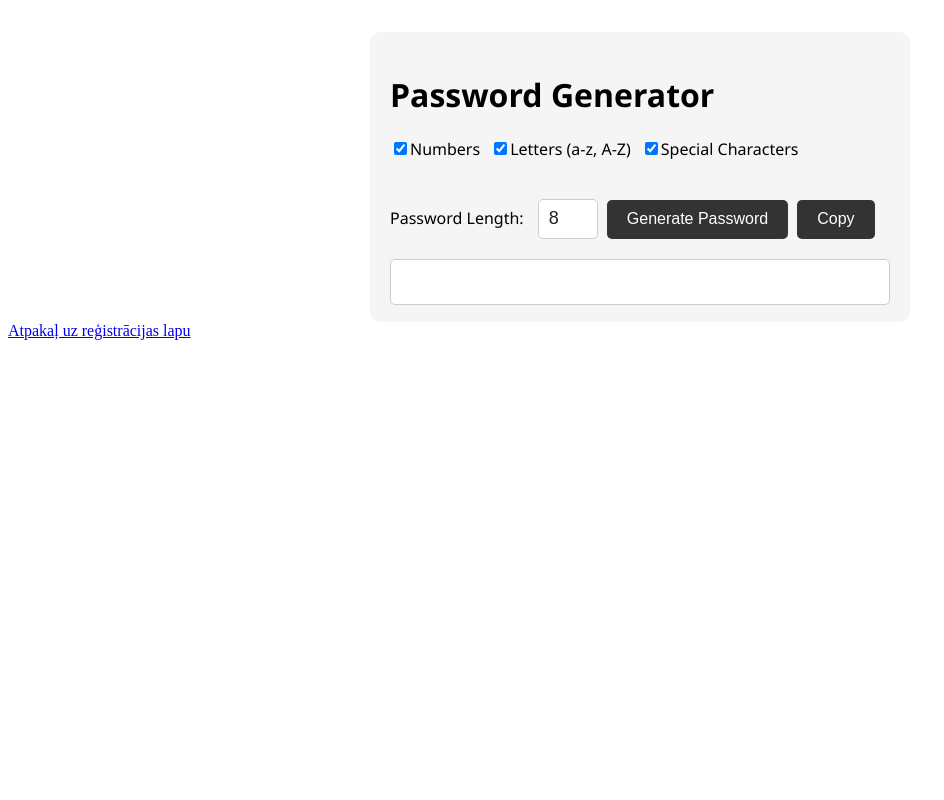
After one commit to AleksandrZelukin/DB-Login-un-Password, a Flask app: page /pass_generator in a window 1280 px wide. The commit adds this page. Shown: the whole page, without its empty margins (0-944 px from the left). Run offline with Flask 2, Linux system fonts and the light colour scheme.

Commit message:
Update apps

```diff
--- a/main.py
+++ b/main.py
@@ -70,6 +70,10 @@ def form_registration():
        return render_template('successfulregis.html')
    return render_template('registration.html')
 
+@app.route('/pass_generator')
+def pass_generator():
+    return render_template("pass_generator.html")
+
 
 if __name__ == "__main__":
     app.run(host='127.0.0.1',debug=True)
--- /dev/null
+++ b/templates/pass_generator.html
@@ -0,0 +1,150 @@
+<html>
+<head>
+    <title>Password Generator</title>
+    <style>
+        #container {
+            width: 500px;
+            height: 250px;
+            margin: 0 auto;
+            padding: 20px;
+            margin-top: 2em;
+            border-radius: 10px;
+            background-color: #f5f5f5;        }
+
+        #password {
+            width: 100%;
+            padding: 10px;
+            border: 1px solid #ccc;
+            border-radius: 5px;
+            font-size: 18px;
+            margin-top: 20px;
+            background-color: #fff;
+            color: #333;
+            text-align: center;
+            font-family: 'Segoe UI', Tahoma, Geneva, Verdana, sans-serif;
+        }
+
+        #symbols {
+            display: flex;
+            margin-bottom: 20px;
+        }
+
+        label {
+            font-family: 'Segoe UI', Tahoma, Geneva, Verdana, sans-serif;
+            margin-right: 10px;
+            font-size: 16px;
+        }
+        input[type="button"] {
+            margin-left: 5px;
+            height: 39px;
+            padding: 10px 20px;
+            background-color: #333;
+            color: #fff;
+            border: none;
+            border-radius: 5px;
+            font-size: 16px;
+            cursor: pointer;
+            margin-top: 20px;
+        }
+        input[type="button"]:hover {
+            background-color: #1f1f1f;
+            color: #fff;
+        }
+        input[type="number"] {
+            height: 40px;
+            width: 60px;
+            padding: 10px;
+            border-radius: 5px;
+            border: 1px solid #ccc;
+            font-size: 18px;
+            text-allign: center;
+            color: #1f1f1f
+        }
+        h1 {
+          font-family: 'Segoe UI', Tahoma, Geneva, Verdana, sans-serif
+        }
+    </style>
+</head>
+<body>
+    <div id="container">
+        <h1>Password Generator</h1>
+        <div id="symbols">
+            <label><input type="checkbox" value="1" checked>Numbers</label>
+            <label><input type="checkbox" value="2" checked>Letters (a-z, A-Z)</label>
+            <label><input type="checkbox" value="3" checked>Special Characters</label>
+        </div>
+        <label>Password Length: </label>
+        <input type="number" id="length" value="8" min="1" max="20">
+        <input type="button" value="Generate Password" onclick="generatePassword()">
+        <input type="button" value="Copy" id="copy-password" onclick="copypass()">
+        <input type="text" id="password" value="" readonly>
+    </div>
+    <div><a href="/registration">Atpakaļ uz reģistrācijas lapu</a></div>
+    <script src="https://cdn.jsdelivr.net/npm/clipboard@2/dist/clipboard.min.js"></script>
+    <script>
+        function delay(time) {
+          return new Promise(resolve => setTimeout(resolve, time));
+        }
+        function generatePassword() {
+            let length = document.getElementById('length').value;
+
+            if (length <= 0) {
+              length = 1;
+            }
+            let symbols = document.querySelectorAll('#symbols input[type="checkbox"]:checked');
+            let includedSymbols = [];
+            symbols.forEach(function(symbol) {
+                includedSymbols.push(symbol.value);
+            });
+
+            let password = '';
+            for (let i = 0; i < length; i++) {
+              let randomNumber = Math.floor(Math.random() * includedSymbols.length);
+              let randomSymbol = includedSymbols[randomNumber];
+
+              if (randomSymbol == 1) {
+                let randomNumber = Math.floor(Math.random() * 10);
+                password += randomNumber;
+              } else if (randomSymbol == 2) {
+                let randomNumber = Math.floor(Math.random() * 26);
+                let randomLetter = String.fromCharCode(97 + randomNumber);
+                if (Math.random() >= 0.5) {
+                  randomLetter = randomLetter.toUpperCase();
+                }
+                password += randomLetter;
+              } else if (randomSymbol == 3) {
+                let specialCharacters = '!@#$%^&(){}[]=<>/,.';
+                let randomNumber = Math.floor(Math.random() * specialCharacters.length);
+                let randomSpecialCharacter = specialCharacters[randomNumber];
+                password += randomSpecialCharacter;
+              }
+            }
+
+            document.getElementById('password').value = password;
+        }
+
+        document.getElementById('password').addEventListener('click', function() {
+            this.select();
+            document.execCommand('copy');
+        });
+
+        function copypass() {
+          let password = document.getElementById("password").value;
+          let clipboard = new ClipboardJS('#copy-password', {
+              text: function() {
+                  return password;
+              }
+          });
+
+          clipboard.on('success', function(e) {
+              document.getElementById("copy-password").value = "Copy";
+              document.getElementById("password").select();
+          });
+
+          clipboard.on('error', function(e) {
+              document.getElementById("copy-password").value = "Error!";
+          });
+        }
+    </script>
+</body>
+</html>
--- a/templates/registration.html
+++ b/templates/registration.html
@@ -16,7 +16,7 @@
           <p><input type="password" placeholder="Parole" name="Password" required></p>
           <p><input type="password" placeholder="Parole atkārtošana" name="Password2" required></p>
           <p><input type="submit" value="reģistrācija"></p>
-
+          <p><a href="/pass_generator">Šeit var ģenerēt parole</a></p>
         </form>
 
       </div>
```
